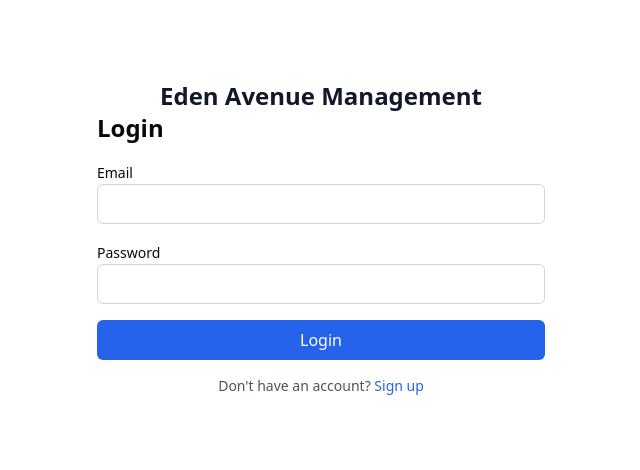
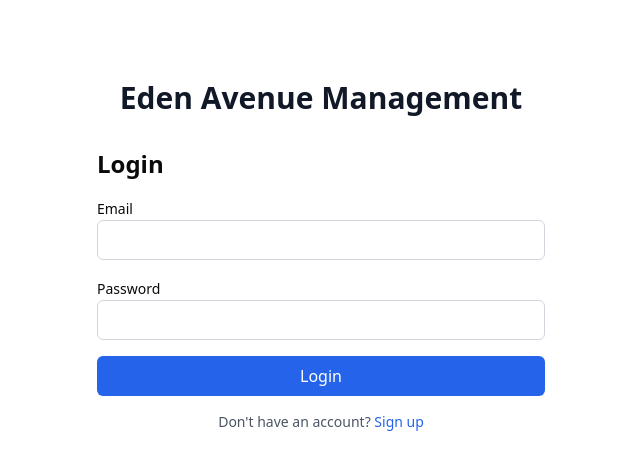
Before and after one commit to sheharzad-developer/edenavenue, a Next.js app: page /auth/login in a window 1280 px wide. Shown: the top 470 px of the page, without its empty margins (319-959 px from the left). Built offline with nearby package versions, Linux system fonts and the light colour scheme.

Commit message:
fix: improve Eden Avenue Management title visibility on login page

```diff
--- a/src/app/auth/login/page.tsx
+++ b/src/app/auth/login/page.tsx
@@ -45,8 +45,10 @@ export default function LoginPage() {
 
   return (
     <div className="max-w-md mx-auto mt-20">
-      <div className="mt-8 text-center">
-        <h2 className="text-2xl font-bold text-gray-900 dark:text-white">Eden Avenue Management</h2>
+      <div className="mb-8 text-center">
+        <h2 className="text-3xl font-bold text-gray-900 dark:text-white mb-2">
+          Eden Avenue Management
+        </h2>
       </div>
       <h1 className="text-2xl font-bold mb-4">Login</h1>
       <form onSubmit={handleLogin} className="space-y-4">
```
